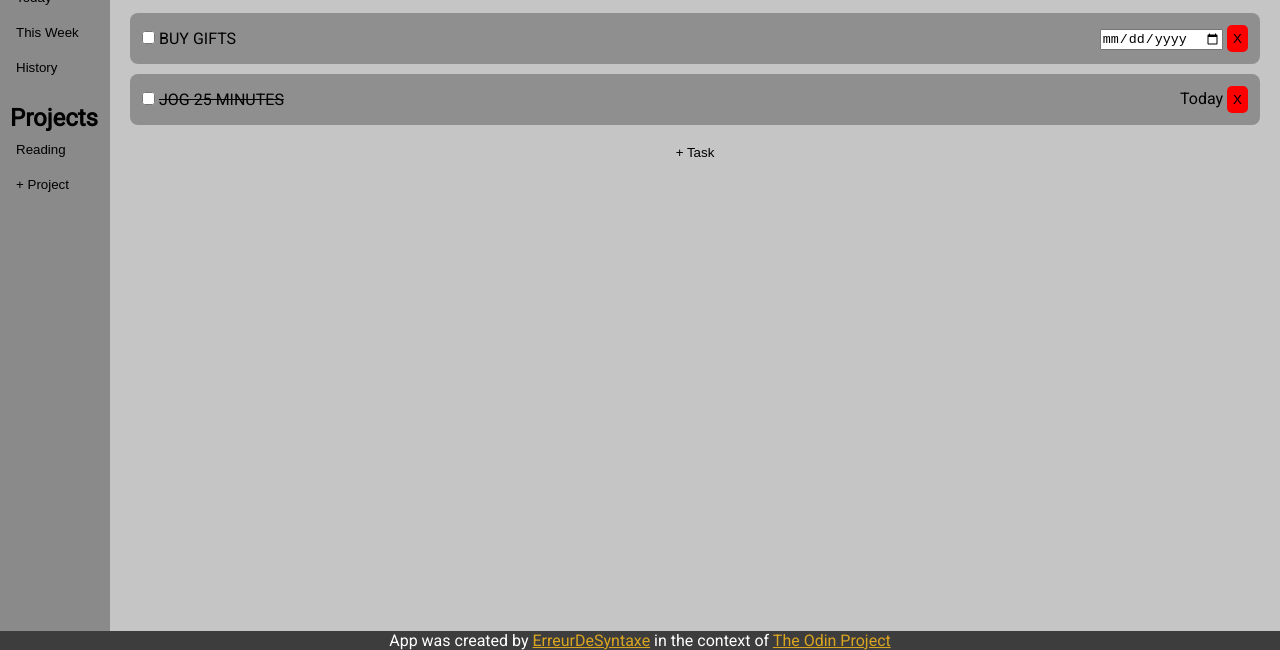
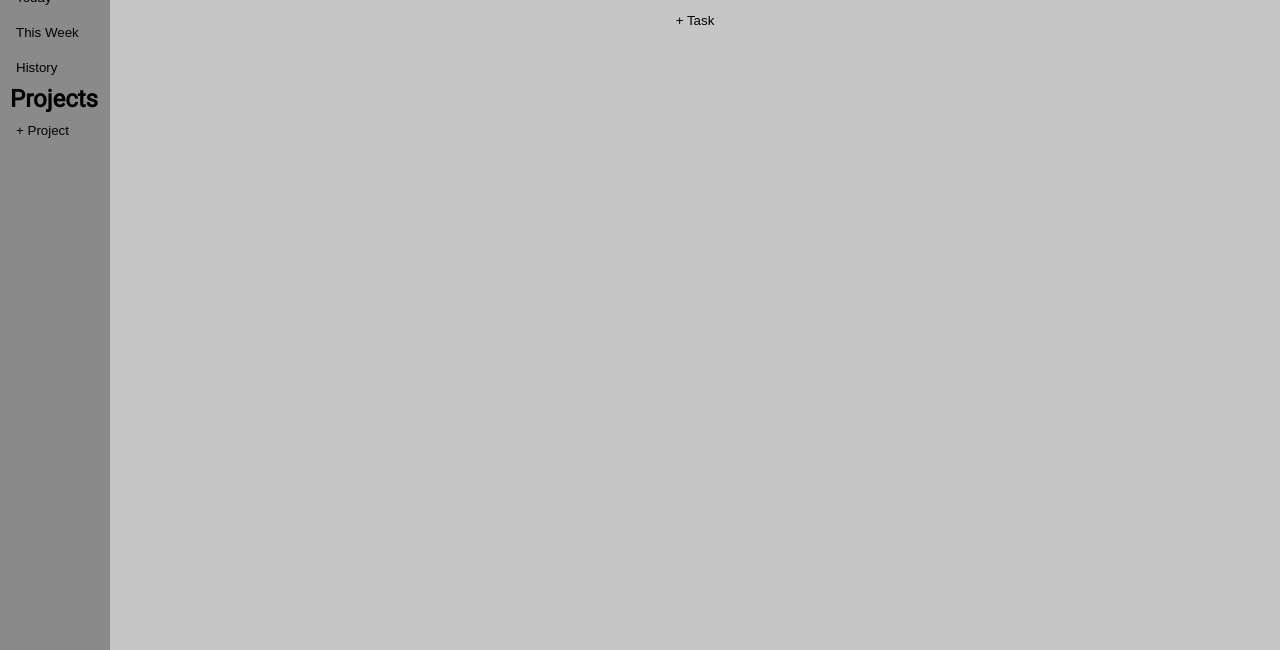
Before and after one commit to ErreurDeSyntaxe/full-stack-todo, a plain HTML site: page dist/index.html in a window 1280 px wide. Shown: the part 150-800 px from the top of the page. Drawn offline with Linux system fonts and the light colour scheme.

Commit message:
Build core html thru JS

```diff
--- a/dist/index.html
+++ b/dist/index.html
@@ -7,39 +7,7 @@
     <link rel="stylesheet" href="../src/style.css">
 </head>
 <body>
-    <header>
-        <img src="" alt="">To Do List
-    </header>
-    <div id="page-content">
-        <div id="sidebar">
-            <div id="categories">
-                <div id="inbox">
-                    <img src="" alt=""><button class="list-btn">Inbox</button>
-                </div>
-                <div id="today">
-                    <img src="" alt=""><button class="list-btn">Today</button>
-                </div>
-                <div id="this-week">
-                    <img src="" alt=""><button class="list-btn">This Week</button>
-                </div>
-                <div id="history">
-                    <img src="" alt=""><button class="list-btn">History</button>
-                </div>
-            </div>
-            <div id="projects">
-                <div><img src="" alt=""><h2>Projects</h2></div>
-                <div class="project-name"><button class="list-btn">Reading</button></div>
-                <div id="add-project">
-                    <button class="list-btn" id="add-project-btn">+ Project</button>
-                </div>
-            </div>
-        </div>
-        <main>
-            <div id="main-top">
-                <div id="project-name"><h1>Inbox</h1></div>
-                <div><button id="clear-btn">Clear Completed</button></div>
-            </div>
-            <div id="project-content">
+    <!-- <div id="project-content">
         <div class="task-card">
             <div class="card-left">
                 <input class="task-checkbox" type="checkbox" value="completed">
@@ -60,16 +28,7 @@
                 <button class="task-del">X</button>
             </div>
         </div>
-            </div>
-            <div id="add-task">
-                <button id="add-task-btn">+ Task</button>
-            </div>
-        </main>
-    </div>
-    <footer>App was created by
-        <a href="https://github.com/erreurDeSyntaxe/" target="_blank">ErreurDeSyntaxe</a>
-        in the context of <a href="https://www.theodinproject.com/" target="_blank">The Odin Project</a>
-    </footer>
-    <!-- <script src="main.js"></script> -->
+    </div> -->
+    <script src="../src/index.js"></script>
 </body>
 </html>
--- a/src/index.js
+++ b/src/index.js
@@ -0,0 +1,143 @@
+
+
+const buildHeader = () => {
+    const body = document.querySelector("body");
+    const header = document.createElement("header");
+
+    header.textContent = "To Do List";
+
+    body.appendChild(header);
+};
+
+const buildSidebar = () => {
+    const body = document.querySelector("body");
+    // EXCLUDES THE HEADER AND THE FOOTER
+    const pageDiv = document.createElement("div");
+    pageDiv.setAttribute("id", "page-content");
+
+    // SIDEBAR
+    const sideDiv = document.createElement("div");
+    sideDiv.setAttribute("id", "sidebar");
+
+    // SIDEBAR: CATEGORIES
+    const categoriesDiv = document.createElement("div");
+    const inboxDiv = document.createElement("div");
+    const inboxBtn = document.createElement("button");
+    const todayDiv = document.createElement("div");
+    const todayBtn = document.createElement("button");
+    const weekDiv = document.createElement("div");
+    const weekBtn = document.createElement("button");
+    const historyDiv = document.createElement("div");
+    const historyBtn = document.createElement("button");
+
+    inboxBtn.classList.add("list-btn");
+    todayBtn.classList.add("list-btn");
+    weekBtn.classList.add("list-btn");
+    historyBtn.classList.add("list-btn");
+
+    inboxBtn.textContent = "Inbox";
+    todayBtn.textContent = "Today";
+    weekBtn.textContent = "This Week";
+    historyBtn.textContent = "History";
+
+    inboxBtn.addEventListener("click", () => {
+        console.log("inbox");
+    });
+    todayBtn.addEventListener("click", () => {
+        console.log("today");
+    });
+    weekBtn.addEventListener("click", () => {
+        console.log("this week");
+    });
+    historyBtn.addEventListener("click", () => {
+        console.log("history");
+    });
+
+    inboxDiv.appendChild(inboxBtn);
+    todayDiv.appendChild(todayBtn);
+    weekDiv.appendChild(weekBtn);
+    historyDiv.appendChild(historyBtn);
+
+    categoriesDiv.appendChild(inboxDiv);
+    categoriesDiv.appendChild(todayDiv);
+    categoriesDiv.appendChild(weekDiv);
+    categoriesDiv.appendChild(historyDiv);
+    sideDiv.appendChild(categoriesDiv);
+
+    // SIDEBAR: PROJECTS
+    const projectDiv = document.createElement("div");
+    const titleDiv = document.createElement("div");
+    const titleHeader = document.createElement("h2");
+    const addProjectDiv = document.createElement("div");
+    const addProjectBtn = document.createElement("button");
+
+    projectDiv.setAttribute("id", "projects");
+    addProjectBtn.setAttribute("id", "add-project-btn");
+    addProjectBtn.classList.add("list-btn");
+
+    titleHeader.textContent = "Projects";
+    addProjectBtn.textContent = "+ Project";
+
+    addProjectBtn.addEventListener("click", () => {
+        console.log("+ Project");
+    });
+
+    titleDiv.appendChild(titleHeader);
+    projectDiv.appendChild(titleDiv);
+    addProjectDiv.appendChild(addProjectBtn);
+    projectDiv.appendChild(addProjectDiv);
+    sideDiv.appendChild(projectDiv);
+
+    // SIDEBAR COMPLETE
+    pageDiv.appendChild(sideDiv);
+    body.appendChild(pageDiv);
+};
+
+const buildMain = () => {
+    // CURRENT PROJECT DISPLAY
+    const pageDiv = document.querySelector("#page-content");
+    const main = document.createElement("main");
+    const mainTopDiv = document.createElement("div");
+    const currentProjectDiv = document.createElement("div");
+    const currentProjectTitle = document.createElement("h1");
+    const buttonDiv = document.createElement("div");
+    const clearBtn = document.createElement("button");
+
+    mainTopDiv.setAttribute("id", "main-top");
+    currentProjectDiv.setAttribute("id", "project-name");
+    clearBtn.setAttribute("id", "clear-btn");
+
+    currentProjectTitle.textContent = "Inbox";
+    clearBtn.textContent = "Clear Completed";
+
+    clearBtn.addEventListener("click", () => {
+        console.log("clear completed");
+    });
+
+    buttonDiv.appendChild(clearBtn);
+    currentProjectDiv.appendChild(currentProjectTitle);
+    mainTopDiv.appendChild(currentProjectDiv);
+    mainTopDiv.appendChild(buttonDiv);
+    main.appendChild(mainTopDiv);
+    pageDiv.appendChild(main);
+
+    // ADD TASK BUTTON
+    const addTaskDiv = document.createElement("div");
+    const addTaskBtn = document.createElement("button");
+
+    addTaskDiv.setAttribute("id", "add-task");
+    addTaskBtn.setAttribute("id", "add-task-btn");
+
+    addTaskBtn.textContent = "+ Task";
+
+    addTaskDiv.appendChild(addTaskBtn);
+    main.appendChild(addTaskDiv);
+};
+
+const buildPage = () => {
+    buildHeader();
+    buildSidebar();
+    buildMain();
+};
+
+buildPage();
```
Lines whose indentation alone changed are shown as unchanged.
